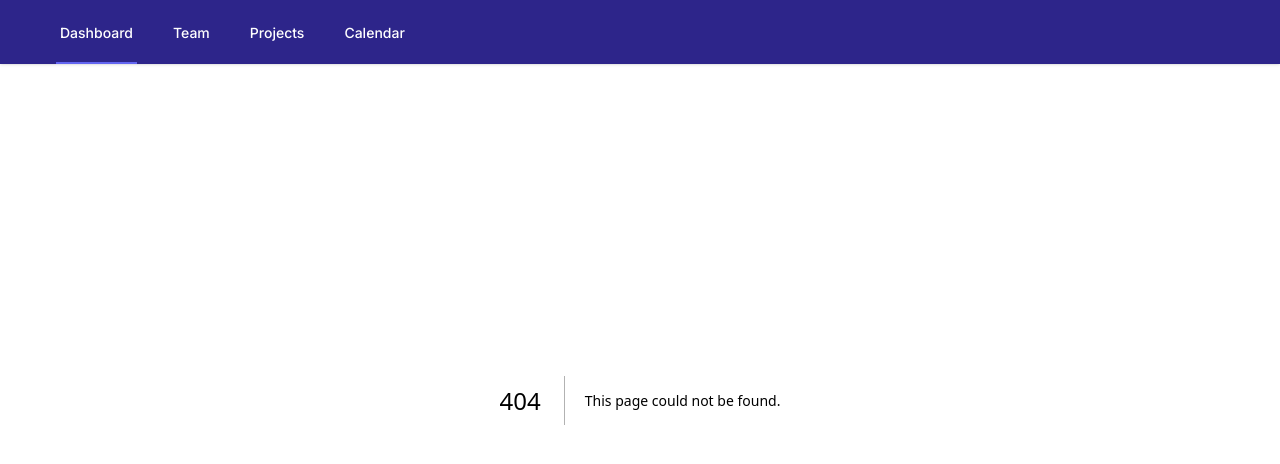
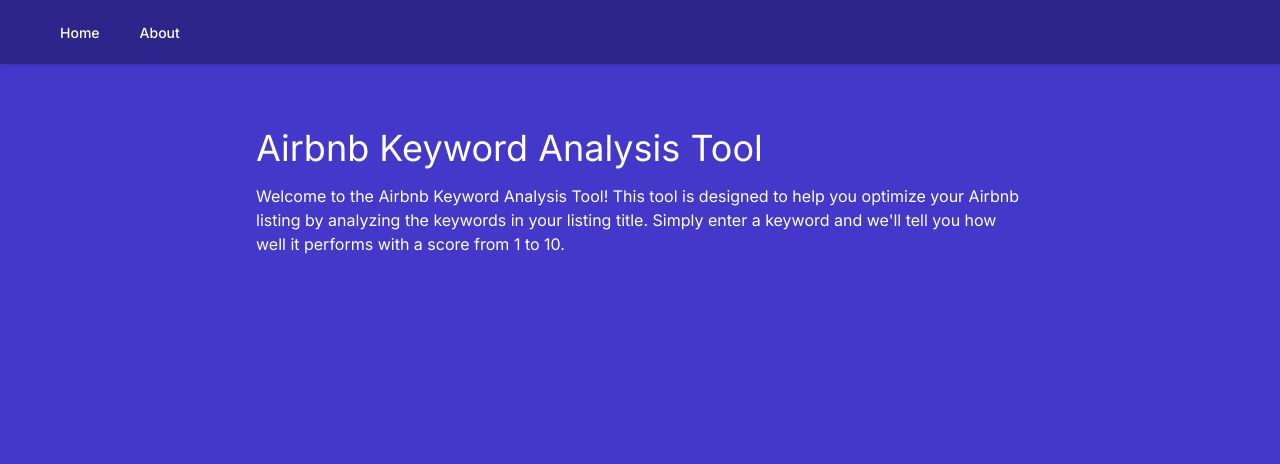
Before and after one commit to trevorwrightdev/capstone, a Next.js app in the folder capstone-frontend/: page /about in a window 1280 px wide. Before the commit this address had no page. Shown: the top 464 px of the page. Built offline with nearby package versions, Linux system fonts and the light colour scheme.

Commit message:
added another page

```diff
--- /dev/null
+++ b/capstone-frontend/app/about/page.jsx
@@ -0,0 +1,15 @@
+export default function About() {
+    return (
+        <div className='py-32 w-full flex flex-col text-white gap-4 px-64'>
+            <h1 className='text-2xl md:text-4xl'>
+                Airbnb Keyword Analysis Tool
+            </h1>
+            <p>
+                Welcome to the Airbnb Keyword Analysis Tool! This tool is
+                designed to help you optimize your Airbnb listing by analyzing
+                the keywords in your listing title. Simply enter a keyword and
+                we'll tell you how well it performs with a score from 1 to 10.
+            </p>
+        </div>
+    )
+}
--- a/capstone-frontend/app/components/Navbar.jsx
+++ b/capstone-frontend/app/components/Navbar.jsx
@@ -2,6 +2,7 @@
 import { Fragment } from 'react'
 import { Disclosure, Menu, Transition } from '@headlessui/react'
 import { Bars3Icon, BellIcon, XMarkIcon } from '@heroicons/react/24/outline'
+import Link from 'next/link'
 
 function classNames(...classes) {
   return classes.filter(Boolean).join(' ')
@@ -15,7 +16,6 @@
           <div className="mx-auto max-w-7xl px-2 sm:px-6 lg:px-8">
             <div className="relative flex h-16 justify-between">
               <div className="absolute inset-y-0 left-0 flex items-center sm:hidden">
-                {/* Mobile menu button */}
                 <Disclosure.Button className="relative inline-flex items-center justify-center rounded-md p-2 text-whte hover:bg-gray-100 focus:outline-none focus:ring-2 focus:ring-inset focus:ring-indigo-500">
                   <span className="absolute -inset-0.5" />
                   <span className="sr-only">Open main menu</span>
@@ -28,30 +28,18 @@
               </div>
               <div className="flex flex-1 items-center justify-center sm:items-stretch sm:justify-start">
                 <div className="hidden sm:ml-6 sm:flex sm:space-x-8">
-                  <a
-                    href="#"
-                    className="inline-flex items-center border-b-2 border-indigo-500 px-1 pt-1 text-sm font-medium text-white hover:border-white"
-                  >
-                    Dashboard
-                  </a>
-                  <a
-                    href="#"
+                <Link
+                    href="/"
                     className="inline-flex items-center border-b-2 border-transparent px-1 pt-1 text-sm font-medium text-white hover:border-white"
                   >
-                    Team
-                  </a>
-                  <a
-                    href="#"
+                    Home
+                </Link>
+                <Link
+                    href="/about"
                     className="inline-flex items-center border-b-2 border-transparent px-1 pt-1 text-sm font-medium text-white hover:border-white"
-                  >
-                    Projects
-                  </a>
-                  <a
-                    href="#"
-                    className="inline-flex items-center border-b-2 border-transparent px-1 pt-1 text-sm font-medium text-white hover:border-white"
-                  >
-                    Calendar
-                  </a>
+                    >
+                    About
+                </Link>
                 </div>
               </div>
             </div>
@@ -65,28 +53,7 @@
                 href="#"
                 className="block border-l-4 border-indigo-500 bg-indigo-50 py-2 pl-3 pr-4 text-base font-medium text-indigo-700"
               >
-                Dashboard
-              </Disclosure.Button>
-              <Disclosure.Button
-                as="a"
-                href="#"
-                className="block border-l-4 border-transparent py-2 pl-3 pr-4 text-base font-medium text-white hover:border-gray-300 hover:bg-gray-50 hover:text-gray-700"
-              >
-                Team
-              </Disclosure.Button>
-              <Disclosure.Button
-                as="a"
-                href="#"
-                className="block border-l-4 border-transparent py-2 pl-3 pr-4 text-base font-medium text-white hover:border-gray-300 hover:bg-gray-50 hover:text-gray-700"
-              >
-                Projects
-              </Disclosure.Button>
-              <Disclosure.Button
-                as="a"
-                href="#"
-                className="block border-l-4 border-transparent py-2 pl-3 pr-4 text-base font-medium text-white hover:border-gray-300 hover:bg-gray-50 hover:text-gray-700"
-              >
-                Calendar
+                About
               </Disclosure.Button>
             </div>
           </Disclosure.Panel>
```
